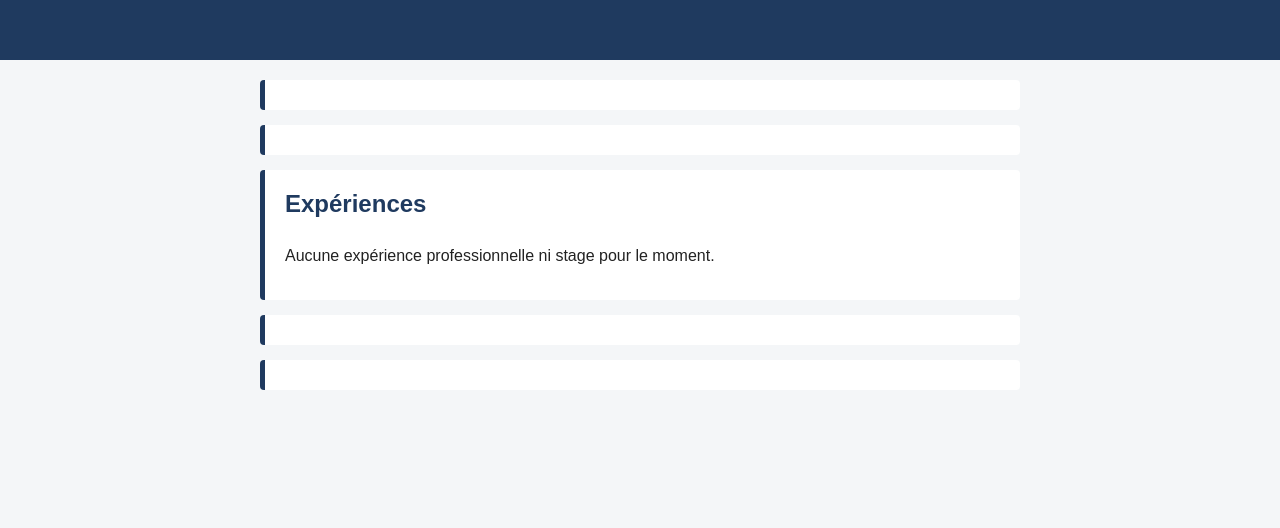
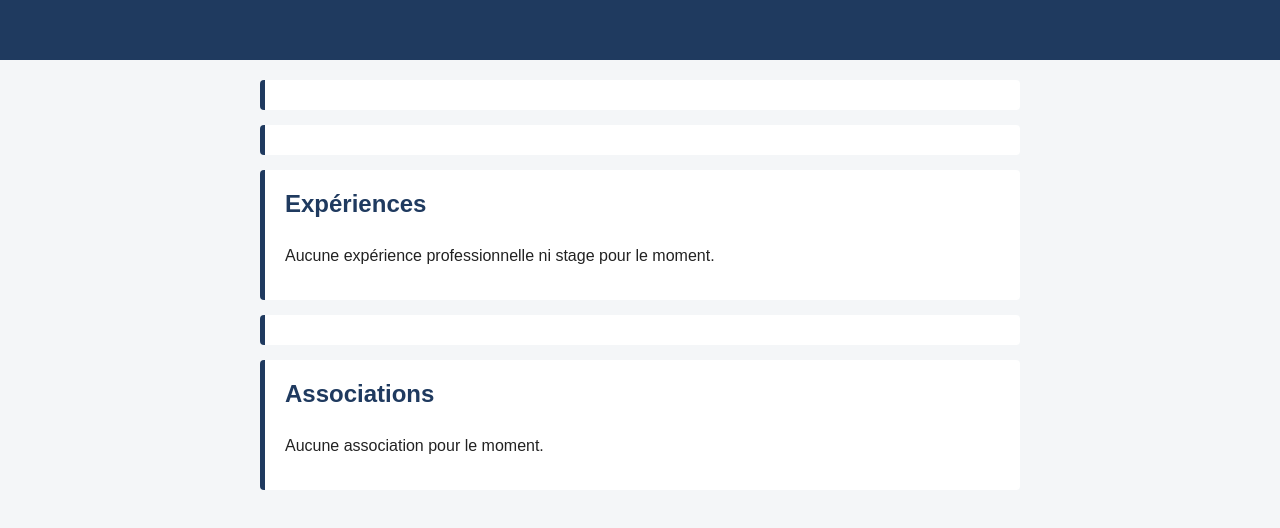
Before and after one commit to Axel-H16/git-mon-cv, a plain HTML site: page index.html in a window 1280 px wide. Drawn offline with Linux system fonts and the light colour scheme.

Commit message:
mise en place de la section associations

```diff
--- a/index.html
+++ b/index.html
@@ -30,7 +30,8 @@
     </section>
 
     <section id="associations">
-      <!-- @@ASSOCIATIONS@@ -->
+      <h2>Associations</h2>
+      <p>Aucune association pour le moment.</p>
     </section>
   </main>
 </body>
```
